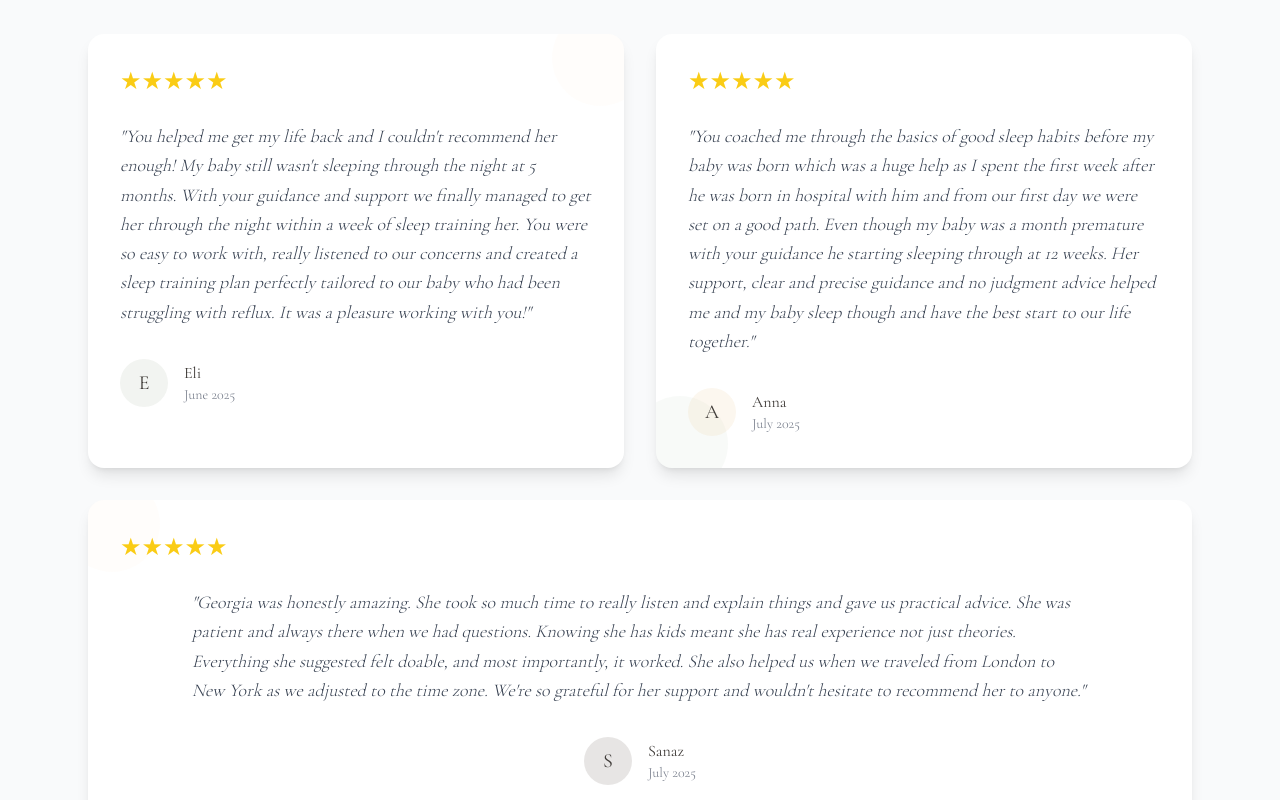
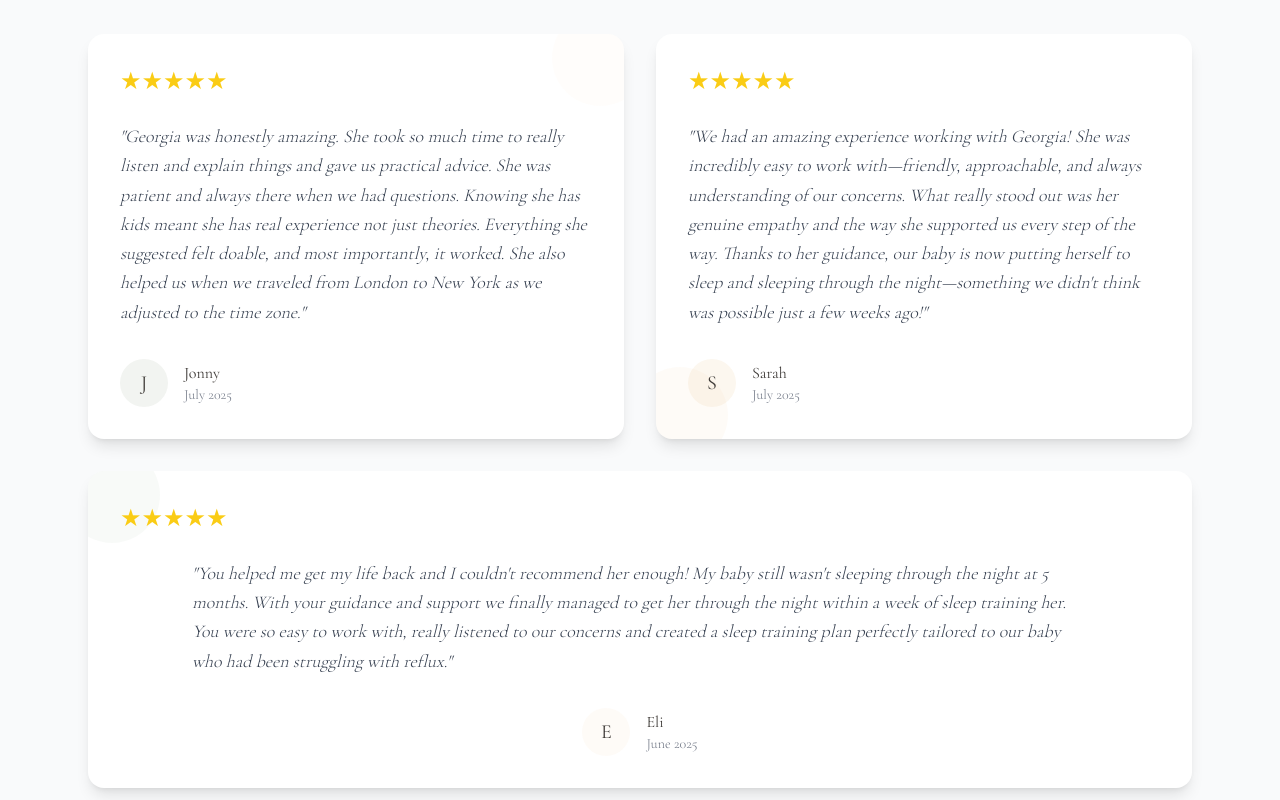
Before and after one commit to Matthewjmiller07/Thyme4Sleep, an Astro site: page / in a window 1280 px wide. Shown: the part 1960-2760 px from the top of the page. Built offline with nearby package versions, Linux system fonts and the light colour scheme; Astro itself is replaced by a stand-in of ours; a web font is replaced by a local one.

Commit message:
Update testimonials: reorder on testimonials page and update homepage with Jonny and Sarah

```diff
--- a/src/pages/index.astro
+++ b/src/pages/index.astro
@@ -117,7 +117,7 @@ import Layout from '../layouts/Layout.astro';
       </div>
 
       <div class="grid md:grid-cols-2 gap-8">
-        <!-- Testimonial 1 -->
+        <!-- Testimonial 1 - Jonny -->
         <div class="bg-white p-8 rounded-2xl shadow-lg hover:shadow-xl transition-shadow duration-300 relative overflow-hidden">
           <div class="absolute -top-6 -right-6 w-24 h-24 bg-accent/5 rounded-full"></div>
           <div class="relative z-10">
@@ -125,59 +125,59 @@ import Layout from '../layouts/Layout.astro';
               ★★★★★
             </div>
             <blockquote class="text-lg text-gray-700 italic mb-8 leading-relaxed">
-              "You helped me get my life back and I couldn't recommend her enough! My baby still wasn't sleeping through the night at 5 months. With your guidance and support we finally managed to get her through the night within a week of sleep training her. You were so easy to work with, really listened to our concerns and created a sleep training plan perfectly tailored to our baby who had been struggling with reflux. It was a pleasure working with you!"
+              "Georgia was honestly amazing. She took so much time to really listen and explain things and gave us practical advice. She was patient and always there when we had questions. Knowing she has kids meant she has real experience not just theories. Everything she suggested felt doable, and most importantly, it worked. She also helped us when we traveled from London to New York as we adjusted to the time zone."
             </blockquote>
             <div class="flex items-center">
               <div class="w-12 h-12 rounded-full bg-brandMint/20 flex items-center justify-center text-brandChar text-xl font-medium flex-shrink-0 mr-4">
-                E
+                J
               </div>
               <div>
-                <div class="font-medium text-brandChar">Eli</div>
-                <div class="text-gray-500 text-sm">June 2025</div>
-              </div>
-            </div>
-          </div>
-        </div>
-
-        <!-- Testimonial 2 -->
-        <div class="bg-white p-8 rounded-2xl shadow-lg hover:shadow-xl transition-shadow duration-300 relative overflow-hidden">
-          <div class="absolute -bottom-6 -left-6 w-24 h-24 bg-brandMint/10 rounded-full"></div>
-          <div class="relative z-10">
-            <div class="text-yellow-400 text-2xl mb-6">
-              ★★★★★
-            </div>
-            <blockquote class="text-lg text-gray-700 italic mb-8 leading-relaxed">
-              "You coached me through the basics of good sleep habits before my baby was born which was a huge help as I spent the first week after he was born in hospital with him and from our first day we were set on a good path. Even though my baby was a month premature with your guidance he starting sleeping through at 12 weeks. Her support, clear and precise guidance and no judgment advice helped me and my baby sleep though and have the best start to our life together."
-            </blockquote>
-            <div class="flex items-center">
-              <div class="w-12 h-12 rounded-full bg-brandPeach/20 flex items-center justify-center text-brandChar text-xl font-medium flex-shrink-0 mr-4">
-                A
-              </div>
-              <div>
-                <div class="font-medium text-brandChar">Anna</div>
+                <div class="font-medium text-brandChar">Jonny</div>
                 <div class="text-gray-500 text-sm">July 2025</div>
               </div>
             </div>
           </div>
         </div>
 
-        <!-- Testimonial 3 -->
+        <!-- Testimonial 2 - Sarah -->
+        <div class="bg-white p-8 rounded-2xl shadow-lg hover:shadow-xl transition-shadow duration-300 relative overflow-hidden">
+          <div class="absolute -bottom-6 -left-6 w-24 h-24 bg-brandPeach/10 rounded-full"></div>
+          <div class="relative z-10">
+            <div class="text-yellow-400 text-2xl mb-6">
+              ★★★★★
+            </div>
+            <blockquote class="text-lg text-gray-700 italic mb-8 leading-relaxed">
+              "We had an amazing experience working with Georgia! She was incredibly easy to work with—friendly, approachable, and always understanding of our concerns. What really stood out was her genuine empathy and the way she supported us every step of the way. Thanks to her guidance, our baby is now putting herself to sleep and sleeping through the night—something we didn't think was possible just a few weeks ago!"
+            </blockquote>
+            <div class="flex items-center">
+              <div class="w-12 h-12 rounded-full bg-brandPeach/20 flex items-center justify-center text-brandChar text-xl font-medium flex-shrink-0 mr-4">
+                S
+              </div>
+              <div>
+                <div class="font-medium text-brandChar">Sarah</div>
+                <div class="text-gray-500 text-sm">July 2025</div>
+              </div>
+            </div>
+          </div>
+        </div>
+
+        <!-- Full-width testimonial -->
         <div class="bg-white p-8 rounded-2xl shadow-lg hover:shadow-xl transition-shadow duration-300 relative overflow-hidden md:col-span-2">
-          <div class="absolute -top-6 -left-6 w-24 h-24 bg-accent/5 rounded-full"></div>
+          <div class="absolute -top-6 -left-6 w-24 h-24 bg-brandMint/10 rounded-full"></div>
           <div class="relative z-10">
             <div class="text-yellow-400 text-2xl mb-6">
               ★★★★★
             </div>
             <blockquote class="text-lg text-gray-700 italic mb-8 leading-relaxed max-w-4xl mx-auto">
-              "Georgia was honestly amazing. She took so much time to really listen and explain things and gave us practical advice. She was patient and always there when we had questions. Knowing she has kids meant she has real experience not just theories. Everything she suggested felt doable, and most importantly, it worked. She also helped us when we traveled from London to New York as we adjusted to the time zone. We're so grateful for her support and wouldn't hesitate to recommend her to anyone."
+              "You helped me get my life back and I couldn't recommend her enough! My baby still wasn't sleeping through the night at 5 months. With your guidance and support we finally managed to get her through the night within a week of sleep training her. You were so easy to work with, really listened to our concerns and created a sleep training plan perfectly tailored to our baby who had been struggling with reflux."
             </blockquote>
             <div class="flex items-center justify-center">
-              <div class="w-12 h-12 rounded-full bg-brandMink/20 flex items-center justify-center text-brandChar text-xl font-medium flex-shrink-0 mr-4">
-                S
+              <div class="w-12 h-12 rounded-full bg-accent/10 flex items-center justify-center text-brandChar text-xl font-medium flex-shrink-0 mr-4">
+                E
               </div>
               <div>
-                <div class="font-medium text-brandChar">Sanaz</div>
-                <div class="text-gray-500 text-sm">July 2025</div>
+                <div class="font-medium text-brandChar">Eli</div>
+                <div class="text-gray-500 text-sm">June 2025</div>
               </div>
             </div>
           </div>
--- a/src/pages/testimonials.astro
+++ b/src/pages/testimonials.astro
@@ -7,25 +7,36 @@ const pageDescription = 'Read what parents are saying about their experience wit
 const testimonials = [
   {
     id: 1,
+    name: 'Jonny',
+    rating: 5,
+    content: `Georgia was honestly amazing. She took so much time to really listen and explain things and gave us practical advice. She was patient and always there when we had questions. Knowing she has kids meant she has real experience not just theories. Everything she suggested felt doable, and most importantly, it worked. She also helped us when we traveled from London to New York as we adjusted to the time zone. We're so grateful for her support and wouldn't hesitate to recommend her to anyone.`,
+    date: 'July 2025'
+  },
+  {
+    id: 2,
+    name: 'Sarah',
+    rating: 5,
+    content: `We had an amazing experience working with Georgia Miller! From the very beginning, she was incredibly easy to work with—friendly, approachable, and always understanding of our concerns as parents. Georgia took the time to listen to us, patiently explained different sleep training methods, and helped us choose an approach that we felt comfortable with.
+
+What really stood out was her genuine empathy and the way she supported us every step of the way. She never rushed the process and remained patient and encouraging, even during the more challenging nights. Thanks to her guidance and support, our baby is now putting herself to sleep and sleeping through the night—something we didn't think was possible just a few weeks ago!
+
+We're so grateful for Georgia's help and would highly recommend her to any parent looking for a thoughtful and effective sleep trainer.`,
+    date: 'July 2025'
+  },
+  {
+    id: 3,
     name: 'Eli',
     rating: 5,
     content: 'You helped me get my life back and I couldn\'t recommend her enough! My baby still wasn\'t sleeping through the night at 5 months. With your guidance and support we finally managed to get her through the night within a week of sleep training her. You were so easy to work with, really listened to our concerns and created a sleep training plan perfectly tailored to our baby who had been struggling with reflux. It was a pleasure working with you!',
     date: 'June 2025'
   },
   {
-    id: 2,
+    id: 4,
     name: 'Anna',
     rating: 5,
     content: 'You coached me through the basics of good sleep habits before my baby was born which was a huge help as I spent the first week after he was born in hospital with him and from our first day we were set on a good path. Even though my baby was a month premature with your guidance he starting sleeping through at 12 weeks. Her support, clear and precise guidance and no judgment advice helped me and my baby sleep though and have the best start to our life together.',
     date: 'July 2025'
-  },
-    {
-  id: 3,
-  name: 'Sanaz',
-  rating: 5,
-  content: `Georgia was honestly amazing. She took so much time to really listen and explain things and gave us practical advice. She was patient and always there when we had questions. Knowing she has kids meant she has real experience not just theories. Everything she suggested felt doable, and most importantly, it worked. She also helped us when we traveled from London to New York as we adjusted to the time zone. We're so grateful for her support and wouldn't hesitate to recommend her to anyone.`,
-  date: 'July 2025'
-}
+  }
 ];
 
 const renderStars = (rating) => {
```
